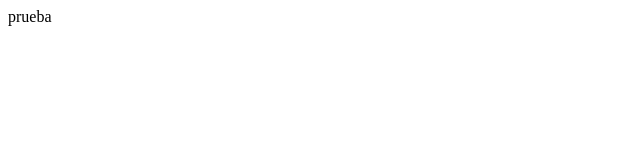
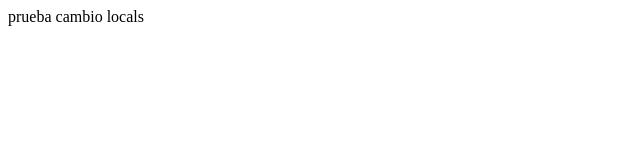
Before and after one commit to its-Quasi/tallereisi, a plain HTML site: page index.html in a window 1280 px wide. Shown: the whole page, without its empty margins (0-640 px from the left). Drawn offline with Linux system fonts and the light colour scheme.

Commit message:
cambio en local

```diff
--- a/index.html
+++ b/index.html
@@ -8,5 +8,6 @@
 </head>
 <body>
     prueba
+    cambio locals
 </body>
 </html>
```
